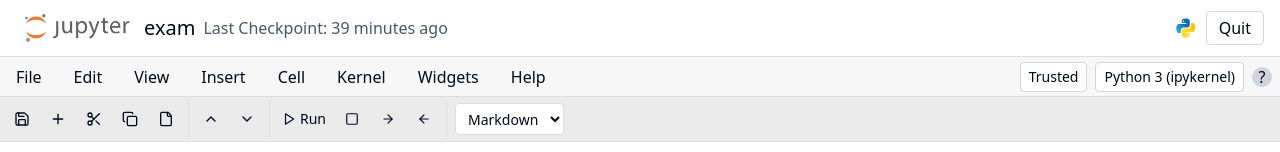
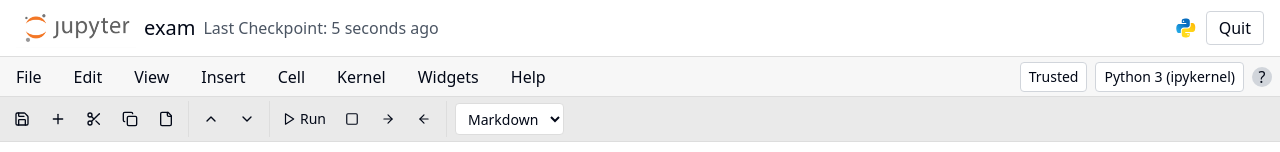
Before and after one commit to SeventyThreee/replicate-jupyter-notebook, a React (Vite) app: page / in a window 1280 px wide. Shown: the top 152 px of the page. Built offline with nearby package versions, Linux system fonts and the light colour scheme.

Commit message:
Add time counter to header
Implement a time counter in the Jupyter header.
The counter should start from 0 seconds ago and go up to 59 minutes ago.

```diff
--- a/src/components/JupyterHeader.tsx
+++ b/src/components/JupyterHeader.tsx
@@ -1,7 +1,29 @@
 
-import React from 'react';
+import React, { useState, useEffect } from 'react';
 
 const JupyterHeader: React.FC = () => {
+  const [elapsedTime, setElapsedTime] = useState(0);
+
+  useEffect(() => {
+    const timer = setInterval(() => {
+      setElapsedTime(prev => {
+        // Reset to 0 after reaching 59 minutes (3540 seconds)
+        return prev >= 3540 ? 0 : prev + 1;
+      });
+    }, 1000);
+
+    return () => clearInterval(timer);
+  }, []);
+
+  const formatElapsedTime = (seconds: number): string => {
+    if (seconds < 60) {
+      return `${seconds} second${seconds !== 1 ? 's' : ''} ago`;
+    } else {
+      const minutes = Math.floor(seconds / 60);
+      return `${minutes} minute${minutes !== 1 ? 's' : ''} ago`;
+    }
+  };
+
   return (
     <div className="flex items-center justify-between px-4 py-2 border-b border-jupyter-border">
       <div className="flex items-center space-x-2">
@@ -13,7 +35,7 @@ const JupyterHeader: React.FC = () => {
             className="h-10 w-auto"
           />
           <span className="ml-2 text-xl">exam</span>
-          <span className="ml-2 text-gray-600">Last Checkpoint: 39 minutes ago</span>
+          <span className="ml-2 text-gray-600">Last Checkpoint: {formatElapsedTime(elapsedTime)}</span>
         </div>
       </div>
       <div className="flex items-center gap-2">
```
